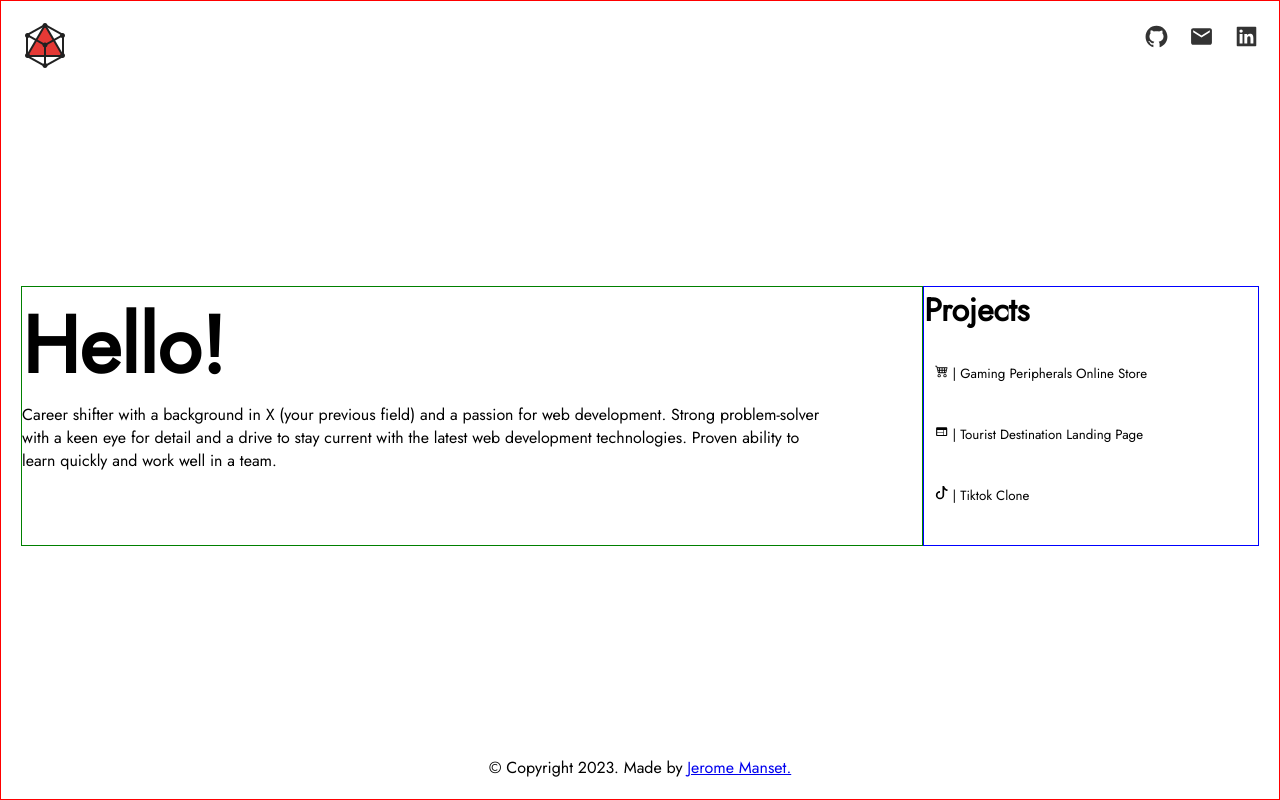
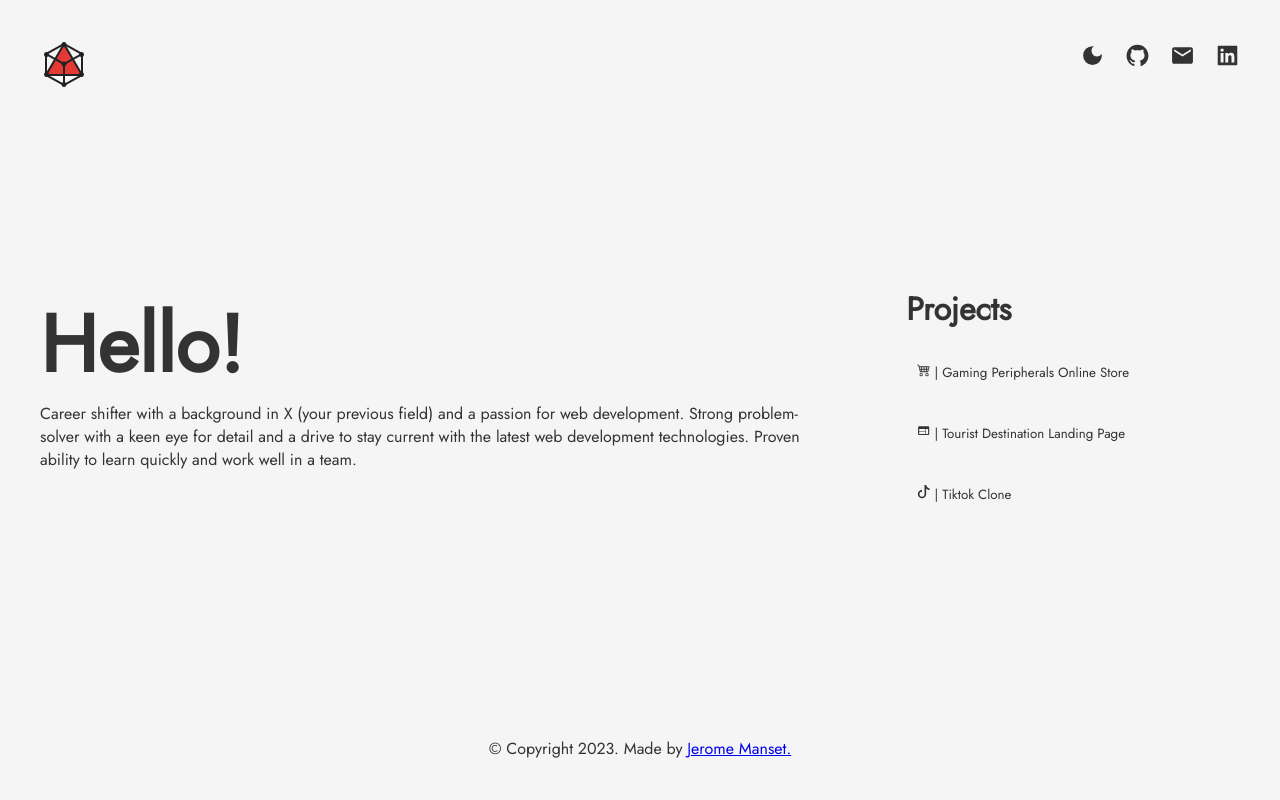
Before and after one commit to kujerocoding/jmanset-portfolio, a React (Vite) app: page / in a window 1280 px wide. Built offline with nearby package versions, Linux system fonts and the light colour scheme.

Commit message:
Add dark mode features

```diff
--- a/src/App.css
+++ b/src/App.css
@@ -13,13 +13,22 @@ body{
     font-family: 'Jost', sans-serif;
 }
 
+.dark{
+    background-color: #333;
+    color: whitesmoke;
+}
+
+.light{
+    background-color: whitesmoke;
+    color: #333;
+}
+
 
 .app-container{
     min-width: 335px;
     max-width: 1280px;
     min-height: 100vh;
-    max-width: 1280px;
-    border: 1px solid red;
+    /* border: 1px solid red; */
     padding: 20px;
     display: flex;
     flex-direction: column;
@@ -56,7 +65,7 @@ main{
 .info-container{
     min-height: 260px;
     width: 100%;
-    border: 1px solid green;
+   /*  border: 1px solid green; */
 
 
 }
@@ -66,15 +75,11 @@ main{
 }
 
 .project-container{
-    border: 1px solid blue;
+    /* border: 1px solid blue; */
     padding-right: 100px;
 }
 
-.spacer{
-    min-width: 20px;
-    min-height: 20px;
-    border: 1px solid pink;
-}
+
 
 .title-hello {
     font-size: clamp(3rem, 7vw, 5rem);
@@ -94,7 +99,7 @@ main{
 }
 
 .img-container{
-    border: 2px solid orange;
+   /*  border: 2px solid orange; */
 }
 
 .img-container > img {
@@ -118,11 +123,16 @@ main{
     padding: 10px;
     border-radius: 10px;
     cursor: pointer;
+    color: inherit;
   }
 
 
 
 @media (min-width: 768px){
+
+    .app-container {
+        padding: 40px;
+    }
 
     .info-project-container{
         display: grid;
--- a/src/App.jsx
+++ b/src/App.jsx
@@ -1,13 +1,30 @@
-import React from 'react'
+import React, { useEffect, useState } from 'react'
 import Footer from './components/Footer'
 import Header from './components/Header'
 import Main from './components/Main'
 
 
 const App = () => {
+  const [darkMode,setDarkMode] = useState(false)
+
+  useEffect(() => {
+    if(darkMode) {
+      document.body.classList.add('dark')
+      document.body.classList.remove('light')
+    }else{
+      document.body.classList.remove('dark')
+      document.body.classList.add('light')
+    }
+
+  },[darkMode])
+
+  const toggleDarkMode = () => {
+    setDarkMode(prevMode => !prevMode)
+  }
+
   return (
     <div className='app-container'>
-      <Header />
+      <Header toggleDarkMode={toggleDarkMode}/>
       <Main />
       <Footer />
     </div>
--- a/src/components/Header.jsx
+++ b/src/components/Header.jsx
@@ -1,11 +1,14 @@
 import React from 'react'
 import NavBar from './NavBar'
+import {MdDarkMode} from 'react-icons/md'
 
-const Header = () => {
+const Header = (props) => {
+
   return (
     <header>
-      <a href="/"><img src='../src/assets/image/logo.png'></img></a>
-      <NavBar />
+      <a href="/"><img src='../src/assets/image/logo.png' ></img></a>
+
+      <NavBar toggleDarkMode={props.toggleDarkMode}/>
     </header>
   )
 }
--- a/src/components/NavBar.jsx
+++ b/src/components/NavBar.jsx
@@ -1,11 +1,13 @@
 import React from 'react'
 import {AiFillGithub, AiFillLinkedin} from 'react-icons/ai'
-import {MdEmail} from 'react-icons/md'
+import {MdEmail, MdDarkMode} from 'react-icons/md'
 
-const NavBar = () => {
+const NavBar = (props) => {
+
   return (
     <nav>
       <ul className='nav-lists'>
+        <li><a><MdDarkMode className='icons' onClick={props.toggleDarkMode}/></a></li>
         <li><a href=""><AiFillGithub className='icons' /></a></li>
         <li><a href=""><MdEmail className='icons'/></a></li>
         <li><a href=""><AiFillLinkedin className='icons'/></a></li>
```
